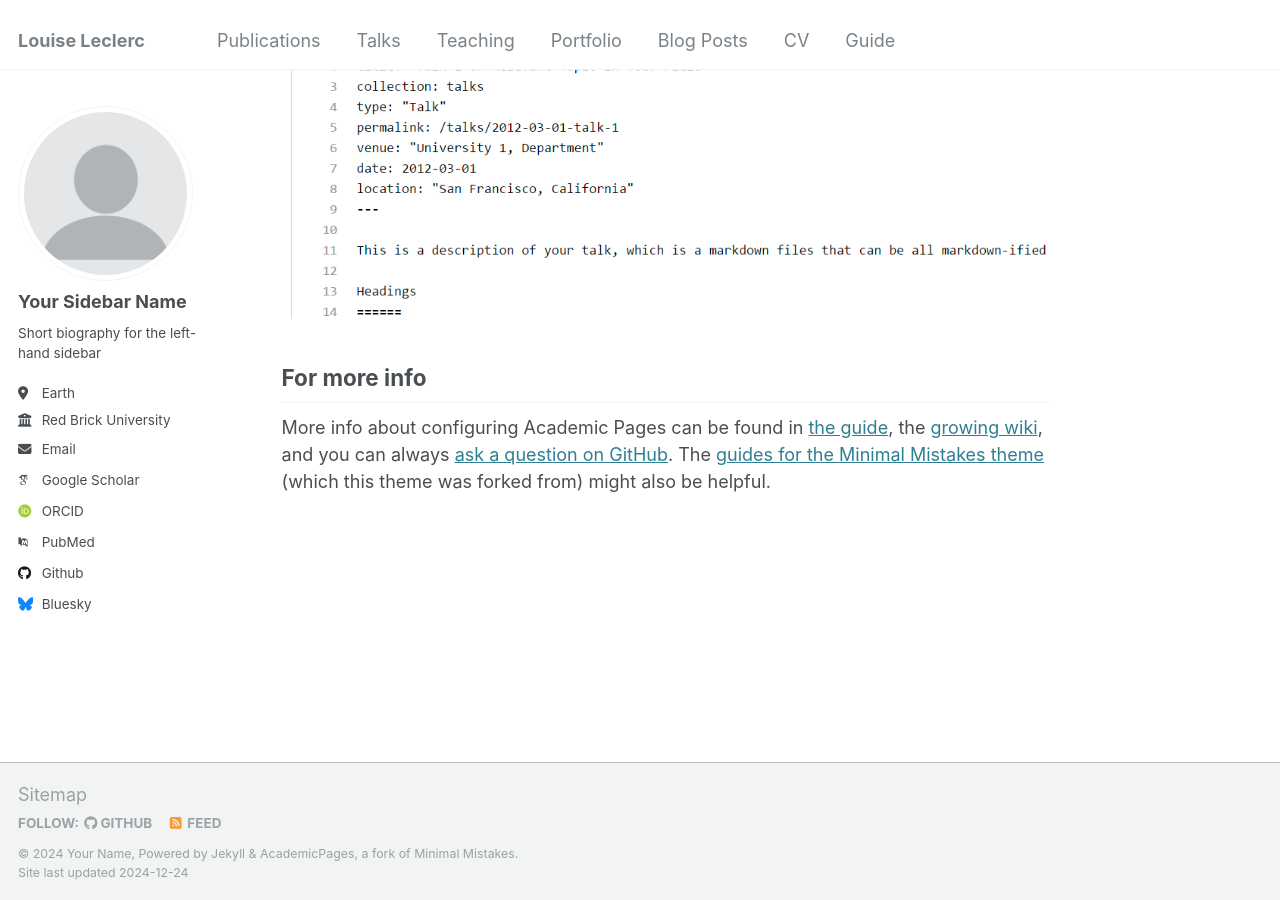
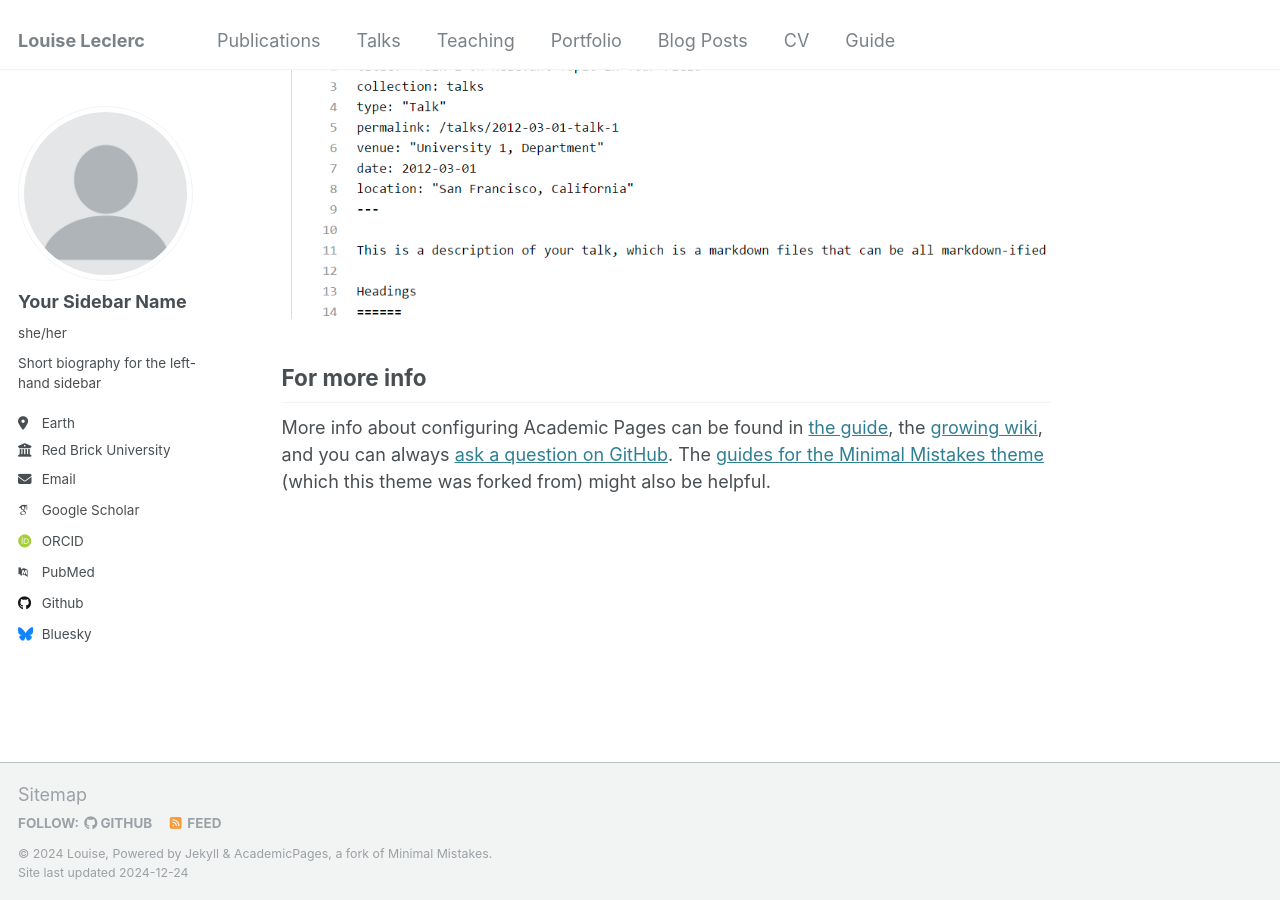
Before and after one commit to luyise/luyise.github.io, a Jekyll site: the page built from _pages/about.md, in a window 1280 px wide and 900 px high, scrolled down 2643 px. Built offline with Jekyll 4.4.1, drawn with Linux system fonts in a browser that asks for light colours; some web fonts are replaced; some of the changed lines change nothing that is shown.

Commit message:
Update _config.yml

```diff
--- a/_config.yml
+++ b/_config.yml
@@ -10,8 +10,8 @@
 locale                   : "en-US"
 title                    : "Louise Leclerc"
 title_separator          : "-"
-name                     : &name "Your Name"
-description              : &description "personal description"
+name                     : &name "Louise"
+description              : &description "Welcome to my website, I'm a PhD student, working on Homotopy Type Theory. This is a wonderful subject located at the crossroad of homotopy theory, logic and computer science. Beside sciences, I'm also fond of music"
 url                      : https://academicpages.github.io # the base hostname & protocol for your site e.g. "https://[your GitHub username].github.io"
 baseurl                  : "" # the subpath of your site, e.g. "/blog"
 repository               : "academicpages/academicpages.github.io"
@@ -23,7 +23,7 @@
   # Biographic information
   avatar           : "profile.png"
   name             : "Your Sidebar Name"
-  pronouns         : # example: "she/her"
+  pronouns         : "she/her"
   bio              : "Short biography for the left-hand sidebar"
   location         : "Earth"
   employer         : "Red Brick University"
```
